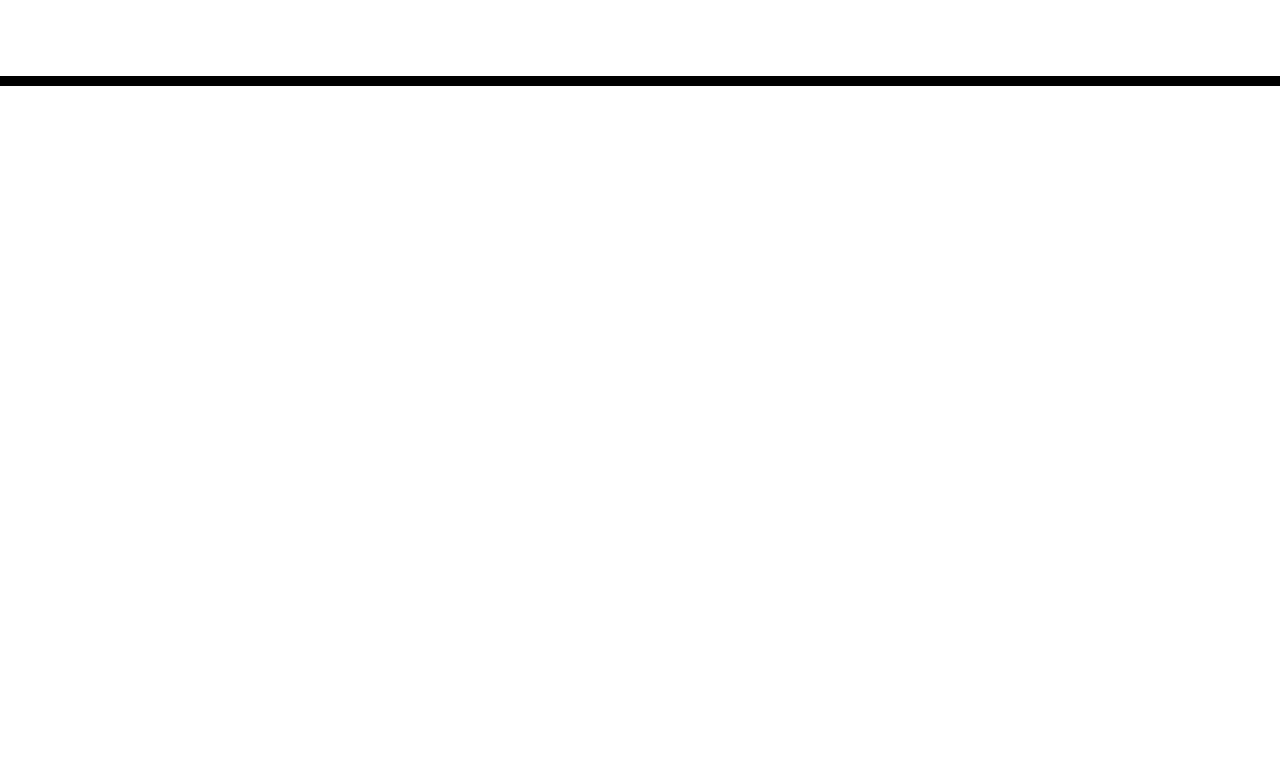
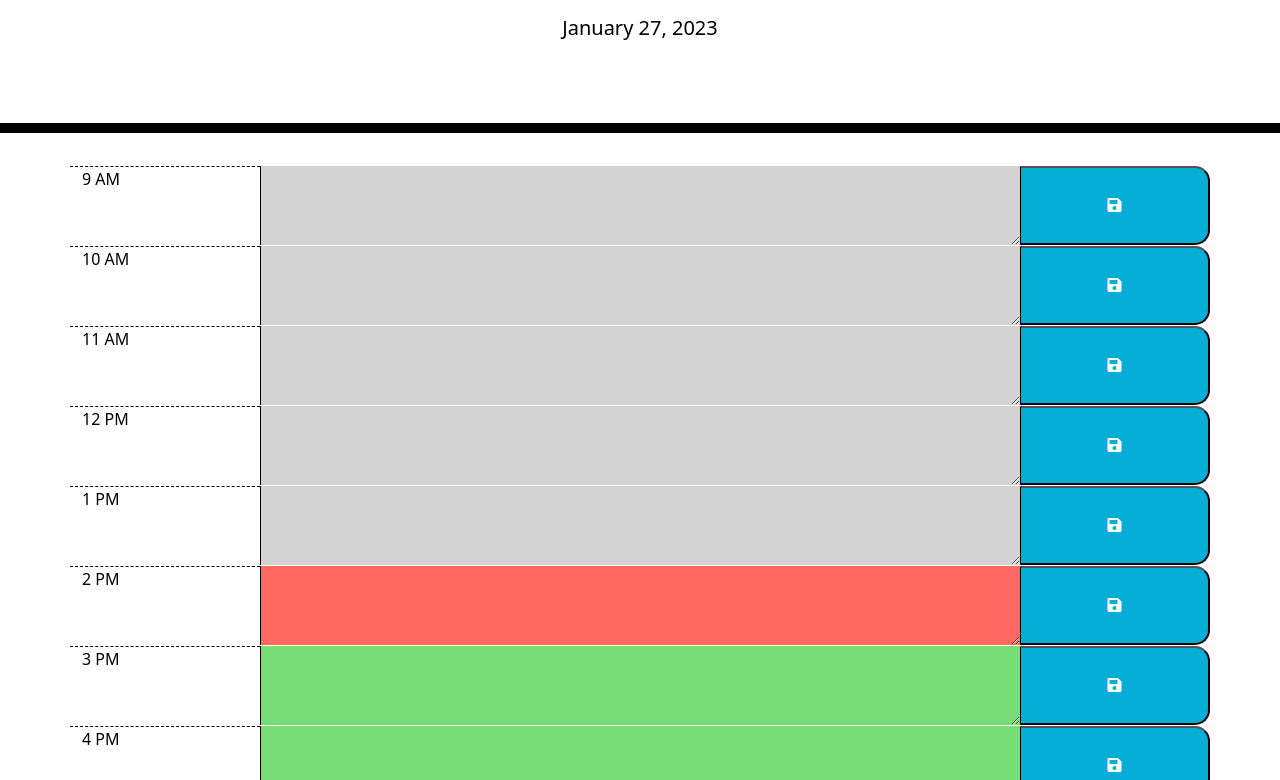
Before and after one commit to ra724619/planner-app, a plain HTML site: page index.html in a window 1280 px wide. Shown: the part 182-962 px from the top of the page. Before the commit the page ends 800 px from the top, so only its background shows below. Drawn offline with nearby package versions, Linux system fonts and the light colour scheme.

Commit message:
Push code to GitHub

```diff
--- /dev/null
+++ b/assets/js/script.js
@@ -0,0 +1,100 @@
+$(document).ready(function () {
+
+// Selector to display today's date
+    const currentDate = $("header #currentDay");
+
+// declare object to store calendar events
+    let calEvents = {};
+
+// Check the last rendered calendar
+    let hour = moment();
+
+// Render the calendar on the page
+    let calendar = $("div.container");
+
+    function renderCalendar(today, calEvents) {
+
+        let rowHour = moment(today).hour(9);
+
+        calendar.empty();
+
+        for (let i = 0; i < 9; i++) {
+            const row = $("<div>").addClass("row");
+            // set colors for time blocks for past, present and future and set class according to time rendered
+            let classOfHour = "";
+            if (today.isBefore(rowHour, "hour")) {
+                classOfHour = "future"
+            } else if (today.isAfter(rowHour, "hour")) {
+                classOfHour = "past"
+            } else {
+                classOfHour = "present"
+            };
+
+            calendar.append(row);
+            row.append($("<div>").addClass("col-2 hour").text(rowHour.format("h A")));
+            let timeBlock = rowHour.format("hA");
+            row.append($("<textarea>").addClass(`col-8 ${classOfHour}`).text(calEvents[timeBlock]));
+            row.append($("<button>").addClass("col-2 saveBtn").html("<i class='fas fa-save'></i>").attr("aria-label", "Save").attr("id", rowHour.format("hA")));
+            rowHour.add(1, "hour");
+            hourRendered = moment();
+        };
+    };
+
+    function initCalendar() {
+        const today = moment();
+        currentDate.text(today.format('LL'));
+        renderCalendar(today, calEvents);
+    };
+
+// Loads events from local storage
+    function loadCal() {
+        const storedCal = JSON.parse(localStorage.getItem("calEvents"));
+        if (storedCal) {
+            calEvents = storedCal;
+        };
+    };
+
+// When the page loads, execute the following function
+    loadCal();
+    initCalendar();
+    hourTracker();
+
+
+// Checks current time against rendered time to see if the colour need to change
+    function hourTracker() {
+        const checkHourInterval = setInterval(function () {
+            if (moment().isAfter(hour, "minute")) {
+                initCalendar();
+            }
+        }, 60000);
+    };
+
+
+// Store calendar events in local storage
+    function storeCal() {
+        localStorage.setItem("calEvents", JSON.stringify(calEvents));
+    };
+
+
+// Clear the calendar of all events
+    function clearCalendar() {
+        calEvents = {};
+        storeCal();
+        initCalendar();
+    };
+
+// On click clear event
+    let clearButton = $("<button>");
+    clearButton.text("Clear event")
+    calendar.append(clearButton);
+    clearButton.on("click", clearCalendar);
+
+
+// On click store event in local storage
+    $(document).on("click", "button.saveBtn", function (event) {
+        let calDesc = event.currentTarget.parentElement.children[1].value;
+        calEvents[event.currentTarget.id] = calDesc;
+        storeCal();
+    });
+
+});
--- a/index.html
+++ b/index.html
@@ -18,7 +18,8 @@
       href="https://fonts.googleapis.com/css?family=Open+Sans&display=swap"
       rel="stylesheet"
     />
-    <link rel="stylesheet" href="style.css" />
+    <link rel="stylesheet" href="./assets/css/style.css" />
+    <link href="https://cdn.jsdelivr.net/npm/bootstrap@5.2.3/dist/css/bootstrap.min.css" rel="stylesheet" integrity="sha384-rbsA2VBKQhggwzxH7pPCaAqO46MgnOM80zW1RWuH61DGLwZJEdK2Kadq2F9CUG65" crossorigin="anonymous">
     <title>Work Day Scheduler</title>
   </head>
 
@@ -31,8 +32,9 @@
     <div class="container">
       <!-- Timeblocks go here -->
     </div>
-
     <script src="https://cdnjs.cloudflare.com/ajax/libs/jquery/3.2.1/jquery.min.js"></script>
     <script src="https://cdnjs.cloudflare.com/ajax/libs/moment.js/2.24.0/moment.min.js"></script>
+    <script src="https://cdn.jsdelivr.net/npm/bootstrap@5.2.3/dist/js/bootstrap.bundle.min.js" integrity="sha384-kenU1KFdBIe4zVF0s0G1M5b4hcpxyD9F7jL+jjXkk+Q2h455rYXK/7HAuoJl+0I4" crossorigin="anonymous"></script>
+    <script src="./assets/js/script.js"></script>
   </body>
 </html>
```
Also changed, not shown: assets/css/style.css (renamed from style.css), 1 other file.
